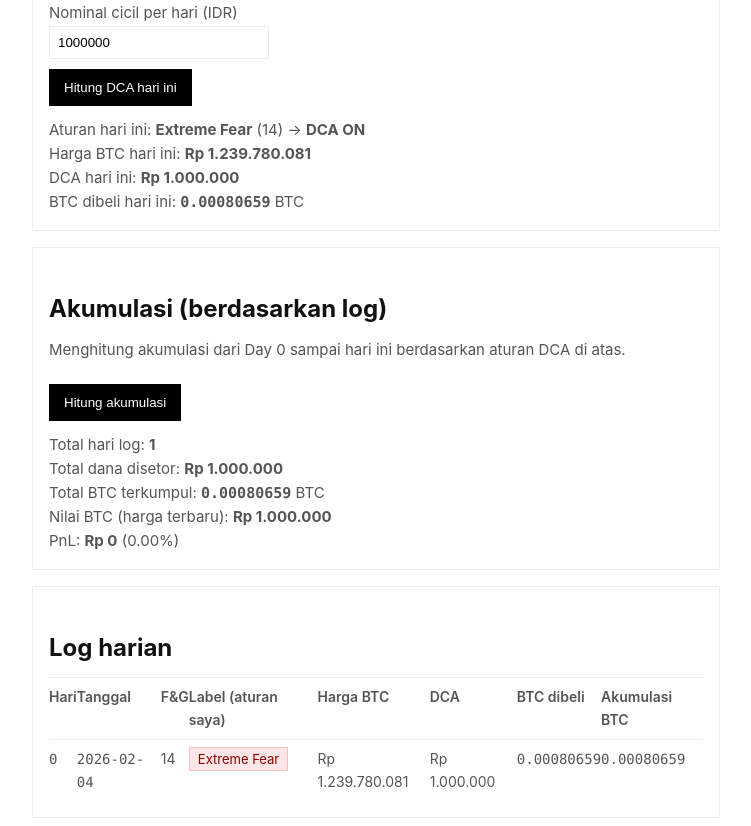
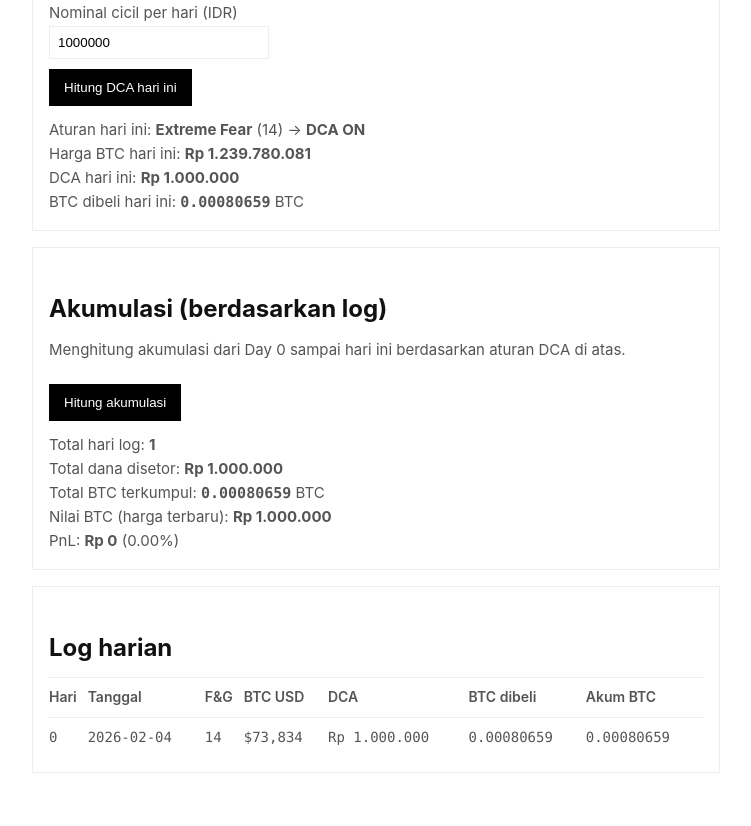
Before and after one commit to udathani/udathani.github.io, a plain HTML site: page index.html in a window 1280 px wide. Shown: the part 822-1648 px from the top of the page, without its empty margins (264-1015 px from the left). Drawn offline with Linux system fonts and the light colour scheme.

Commit message:
Update index.html

```diff
--- a/index.html
+++ b/index.html
@@ -227,11 +227,10 @@
           <th>Hari</th>
           <th>Tanggal</th>
           <th>F&amp;G</th>
-            <th>Label (aturan saya)</th>
-            <th>Harga BTC</th>
+          <th>BTC USD</th>
           <th>DCA</th>
           <th>BTC dibeli</th>
-            <th>Akumulasi BTC</th>
+          <th>Akum BTC</th>
         </tr>
       </thead>
       <tbody>
@@ -246,10 +245,9 @@
       <tr>
         <td class="mono">${i}</td>
         <td class="mono">${e.date}</td>
-          <td>${e.fng_value}</td>
-          <td><span class="badge ${c.cls}">${c.label}</span> ${c.dcaOn ? "" : ""}</td>
-          <td>${rupiah(e.btc_idr)}</td>
-          <td>${rupiah(r.dca)}</td>
+        <td class="mono">${e.fng_value}</td>
+        <td class="mono">$${Number(e.btc_usd).toLocaleString("en-US")}</td>
+        <td class="mono">${rupiah(r.dca)}</td>
         <td class="mono">${r.btcBought.toFixed(8)}</td>
         <td class="mono">${accBtc.toFixed(8)}</td>
       </tr>
```
Lines whose indentation alone changed are shown as unchanged.
